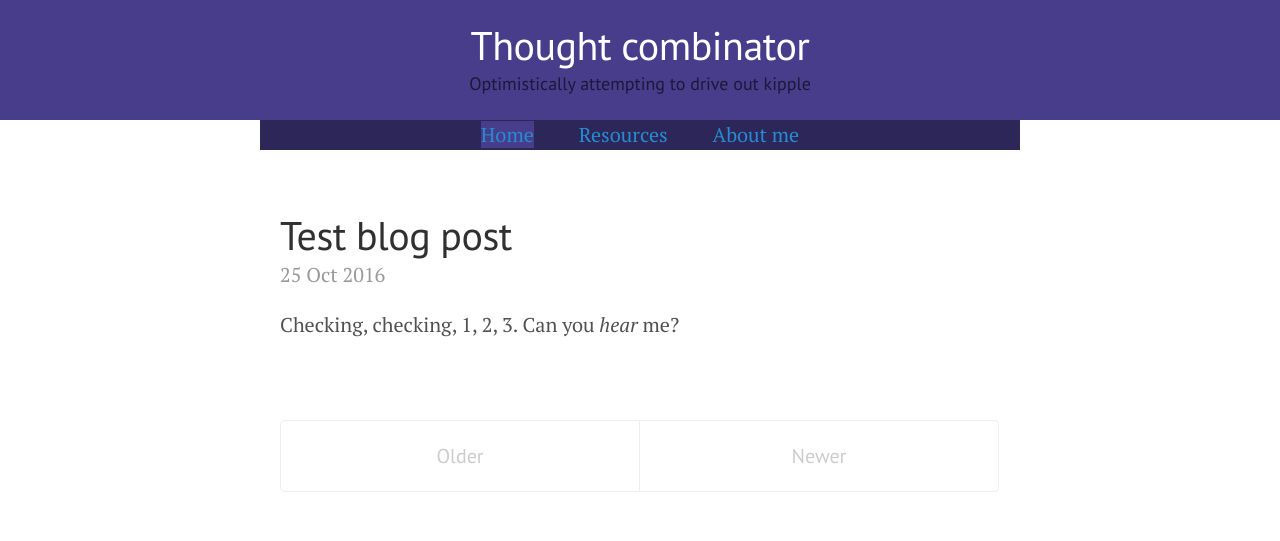
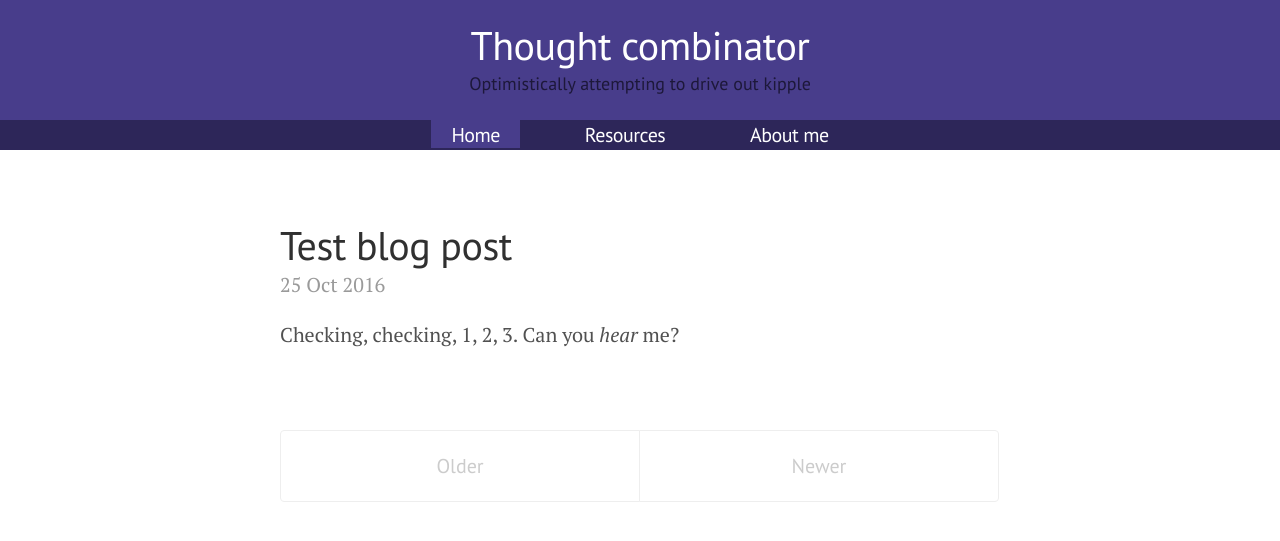
Before and after one commit to elliottroland/elliottroland.github.io, a Jekyll site: the page built from index.html, in a window 1280 px wide. Shown: the top 541 px of the page. Built offline with Jekyll 4.4.1, drawn with Linux system fonts in a browser that asks for light colours; the list of posts is cut into pages by our own code.

Commit message:
More style tweaks

```diff
--- a/public/css/lanyon.css
+++ b/public/css/lanyon.css
@@ -44,7 +44,7 @@
   font-family: "PT Serif", Georgia, "Times New Roman", serif;
 }
 
-h1, h2, h3, h4, h5, h6 {
+h1, h2, h3, h4, h5, h6, .page-list {
   font-family: "PT Sans", Helvetica, Arial, sans-serif;
   font-weight: 400;
   color: #313131;
@@ -135,16 +135,22 @@
  * Pages list
  */
 .container.page-list {
+  max-width: 100%;
+  width: 100%;
   background-color: #2d2659;
-  margin-bottom: 3rem;
+  margin-bottom: 3.5rem;
 }
 .container.page-list a {
   margin-right: 1rem;
   margin-left: 1rem;
+  padding: 1rem;
+  padding-bottom: 0rem;
+  color: #fff;
   text-decoration: none;
 }
 .container.page-list a:hover {
   text-decoration: none;
+  color: inherit;
 }
 .container.page-list a.active {
   background-color: #483d8b;
```
